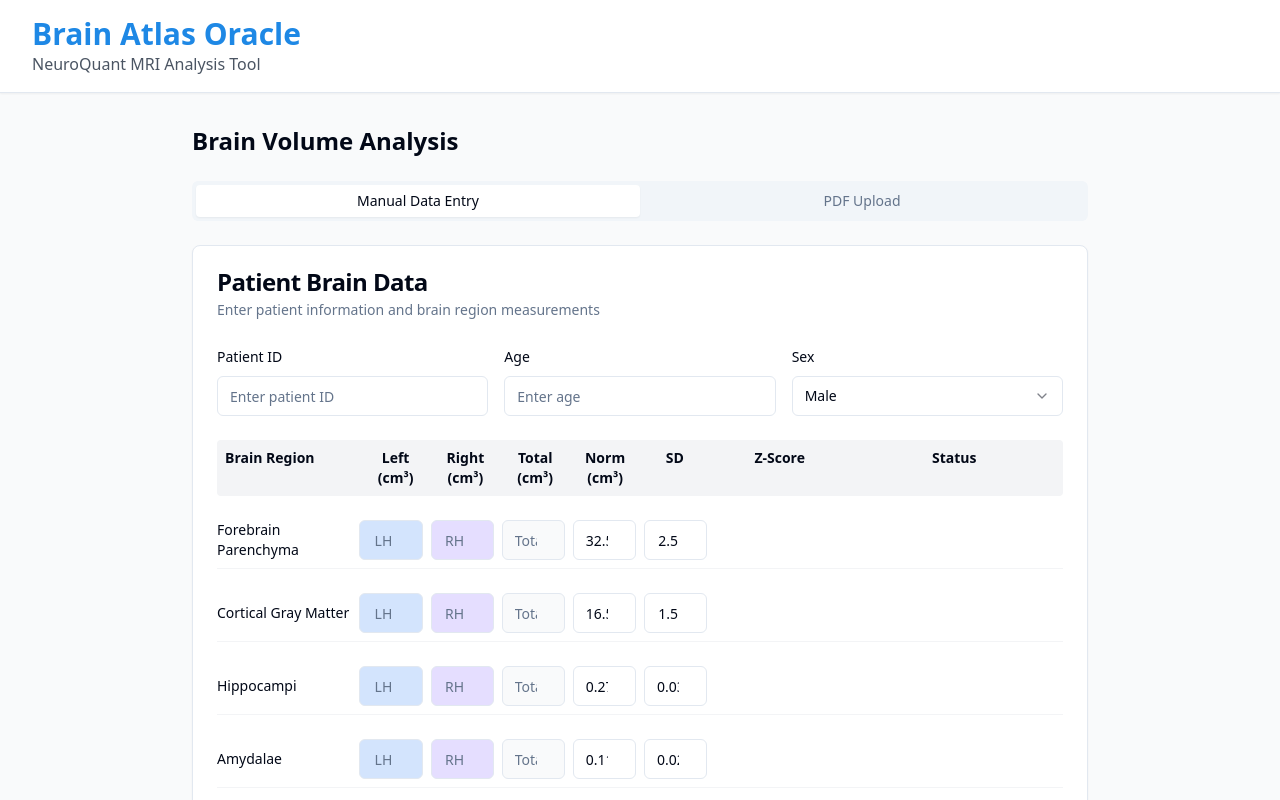
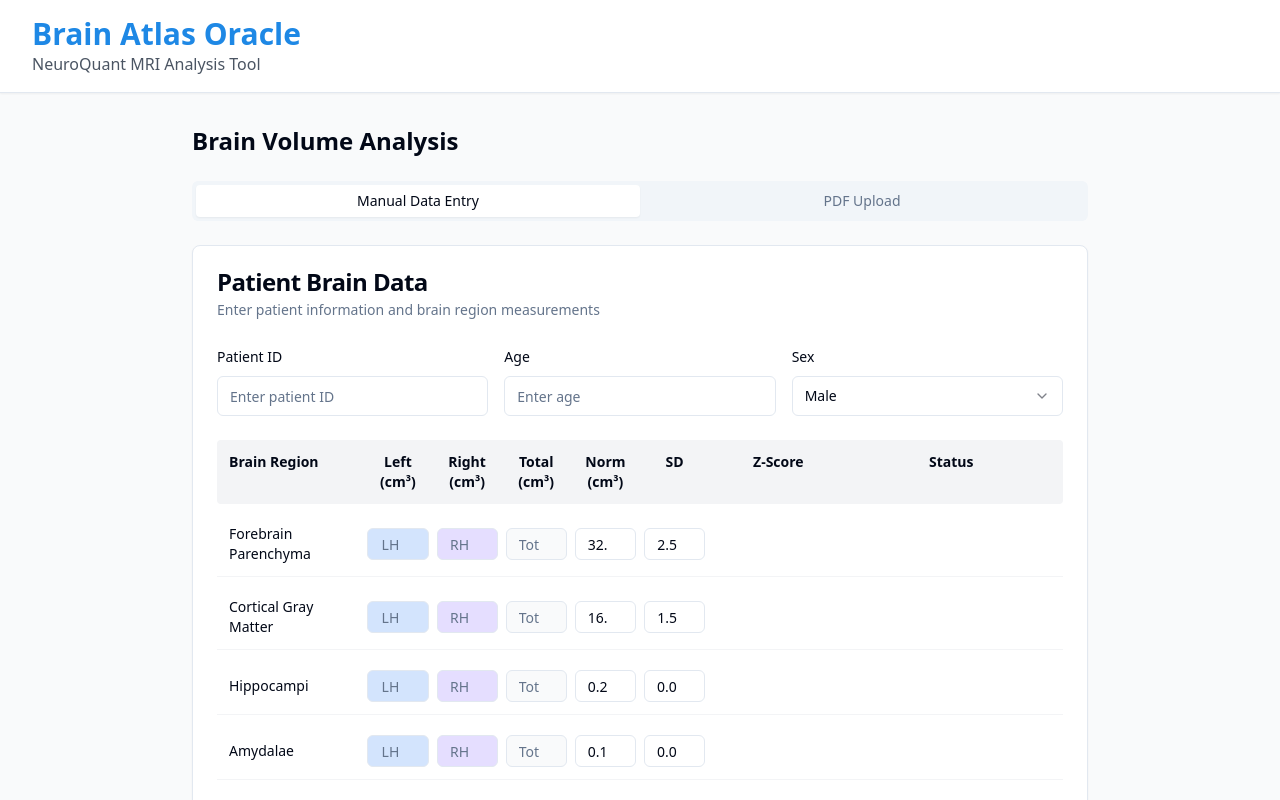
Before and after one commit to livinglove/brain-mri-ai-analysis, a React (Vite) app: page / in a window 1280 px wide. Shown: the top 800 px of the page. Built offline with nearby package versions, Linux system fonts and the light colour scheme.

Commit message:
Fix: Improve column layout in table
The AI has addressed column alignment and spacing issues in the table, but the issue persists. This commit aims to further refine the grid layout configuration in `BrainRegionInputTable.tsx` to ensure proper column alignment.

```diff
--- a/src/components/BrainRegionInputRow.tsx
+++ b/src/components/BrainRegionInputRow.tsx
@@ -40,9 +40,9 @@ const BrainRegionInputRow: React.FC<BrainRegionInputRowProps> = ({
   };
 
   return (
-    <div className="grid grid-cols-12 gap-2 items-center py-2 border-b border-gray-100">
+    <div className="grid grid-cols-12 gap-2 items-center p-3 border-b border-gray-100">
       {/* Region Name */}
-      <div className="col-span-2 font-medium text-sm">{region.name}</div>
+      <div className="col-span-2 font-medium text-sm text-left">{region.name}</div>
 
       {/* LH Volume */}
       <div className="col-span-1">
@@ -52,7 +52,7 @@ const BrainRegionInputRow: React.FC<BrainRegionInputRowProps> = ({
           placeholder="LH"
           value={region.leftVolume?.toString() || ''}
           onChange={(e) => onRegionChange(index, 'leftVolume', e.target.value)}
-          className={`text-center ${lhColor}`}
+          className={`text-center text-xs h-8 ${lhColor}`}
         />
       </div>
 
@@ -64,7 +64,7 @@ const BrainRegionInputRow: React.FC<BrainRegionInputRowProps> = ({
           placeholder="RH"
           value={region.rightVolume?.toString() || ''}
           onChange={(e) => onRegionChange(index, 'rightVolume', e.target.value)}
-          className={`text-center ${rhColor}`}
+          className={`text-center text-xs h-8 ${rhColor}`}
         />
       </div>
 
@@ -76,7 +76,7 @@ const BrainRegionInputRow: React.FC<BrainRegionInputRowProps> = ({
           placeholder="Total"
           value={region.totalVolume?.toString() || ''}
           onChange={(e) => onRegionChange(index, 'totalVolume', e.target.value)}
-          className="text-center bg-gray-50"
+          className="text-center text-xs h-8 bg-gray-50"
         />
       </div>
 
@@ -88,7 +88,7 @@ const BrainRegionInputRow: React.FC<BrainRegionInputRowProps> = ({
           placeholder="Norm"
           value={region.normativeValue?.toString() || ''}
           onChange={(e) => onRegionChange(index, 'normativeValue', e.target.value)}
-          className="text-center"
+          className="text-center text-xs h-8"
         />
       </div>
 
@@ -100,13 +100,13 @@ const BrainRegionInputRow: React.FC<BrainRegionInputRowProps> = ({
           placeholder="SD"
           value={region.standardDeviation?.toString() || ''}
           onChange={(e) => onRegionChange(index, 'standardDeviation', e.target.value)}
-          className="text-center"
+          className="text-center text-xs h-8"
         />
       </div>
 
       {/* Z-Score Display with correct coloring */}
       <div className="col-span-2 text-center">
-        <span className={`text-sm ${getZScoreColor(region.zScore)}`}>
+        <span className={`text-xs ${getZScoreColor(region.zScore)}`}>
           {region.zScore !== undefined ? `Z: ${region.zScore > 0 ? '+' : ''}${region.zScore}` : ''}
         </span>
       </div>
--- a/src/components/BrainRegionInputTable.tsx
+++ b/src/components/BrainRegionInputTable.tsx
@@ -13,9 +13,9 @@ interface BrainRegionInputTableProps {
 const BrainRegionInputTable: React.FC<BrainRegionInputTableProps> = ({
   regions, lhColor, rhColor, onRegionChange
 }) => (
-  <div className="space-y-4 mt-6">
-    <div className="grid grid-cols-12 gap-2 font-bold text-sm bg-gray-100 p-2 rounded">
-      <div className="col-span-2">Brain Region</div>
+  <div className="space-y-2 mt-6">
+    <div className="grid grid-cols-12 gap-2 font-bold text-sm bg-gray-100 p-3 rounded">
+      <div className="col-span-2 text-left">Brain Region</div>
       <div className="col-span-1 text-center">Left (cm³)</div>
       <div className="col-span-1 text-center">Right (cm³)</div>
       <div className="col-span-1 text-center">Total (cm³)</div>
```
